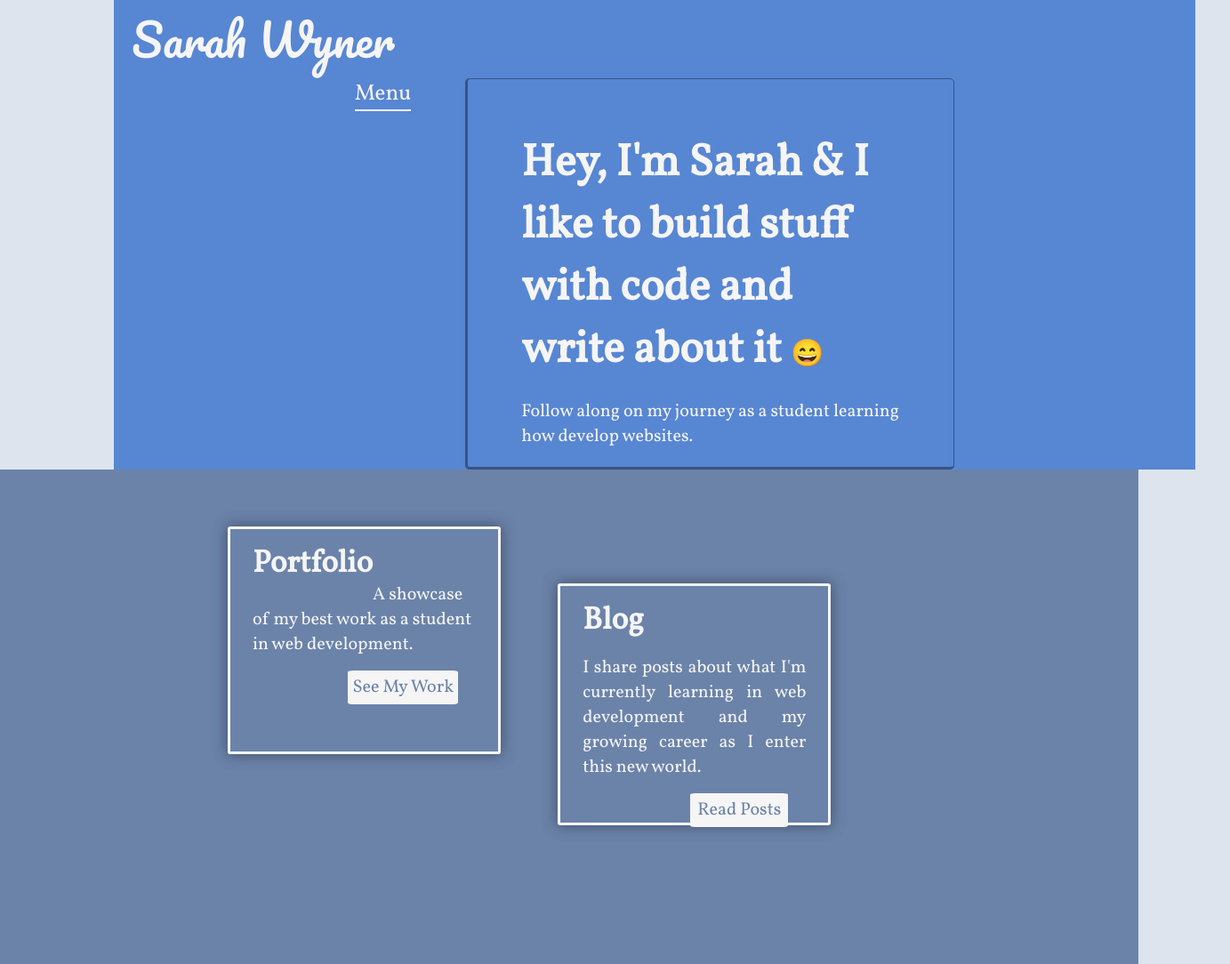
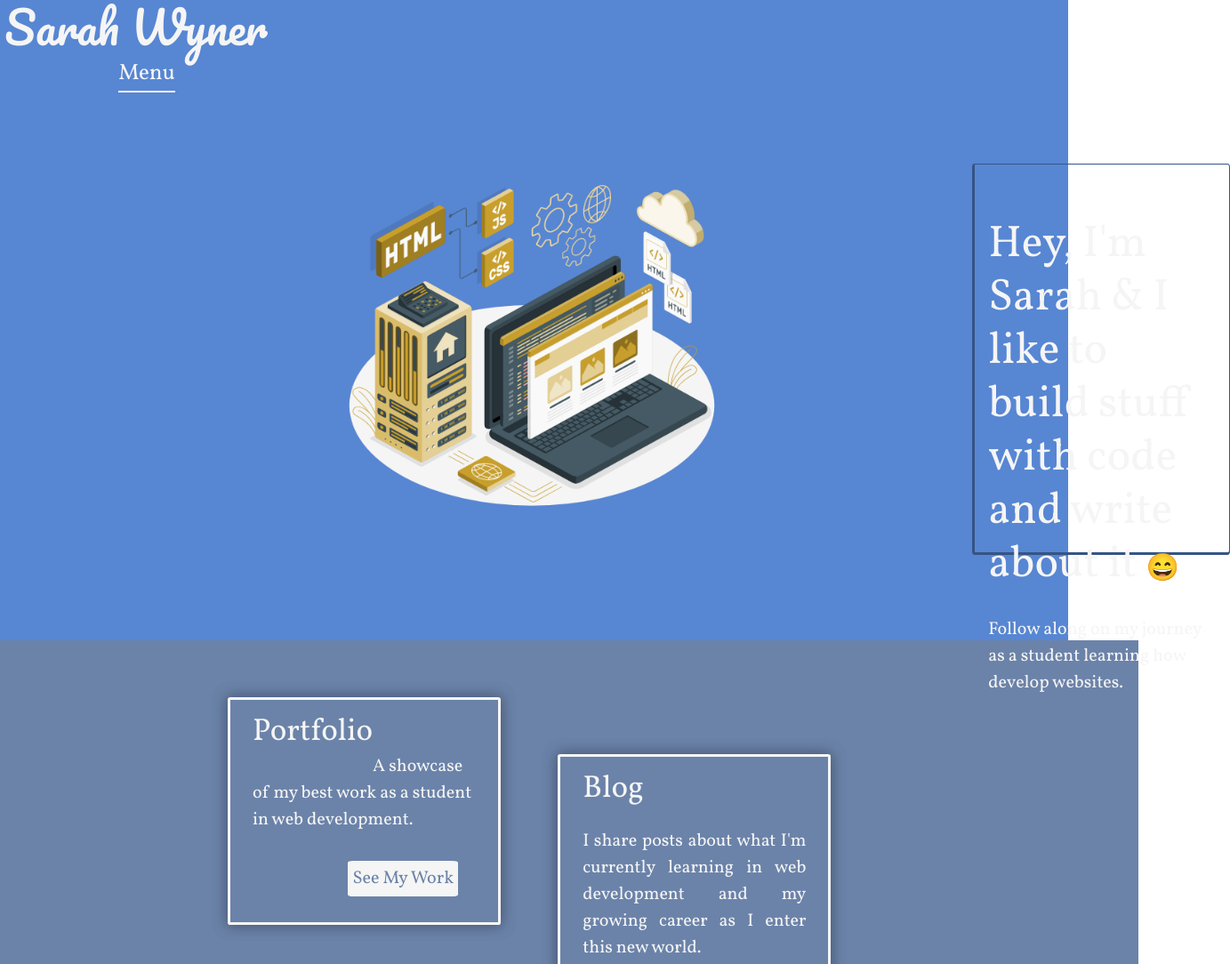
Before and after one commit to swyner97/my-portfolio2, a plain HTML site: page index.html in a window 1280 px wide. Shown: the top 1084 px of the page at 89% size, 1383 px wide, since content can reach past the window. Drawn offline with nearby package versions, Linux system fonts and the light colour scheme.

Commit message:
add animation and bootstrap

```diff
--- a/css/style.css
+++ b/css/style.css
@@ -24,6 +24,15 @@ header h1 {
     padding-left: 20px;
 
 }
+.index {
+  height: 45em;
+}
+
+h1 a {
+  text-decoration: none;
+  color: whitesmoke;
+}
+
 
 p {
     font-family: 'Vollkorn', serif;
@@ -36,16 +45,31 @@ p {
 
 }
 
+#programming {
+  width:450px;
+  height: 400px;
+  background-color: #5786D3;
+  top:5em;
+  left: 15em;
+}
+
 /* portfolio page */
 
-.position-cont {
+/* .position-cont {
     display: flex;
     justify-content: center;
+} */
+
+.position-cont {
+  left: -15%;
+  top: 4em;
+
 }
 
 .position-cont.other-pages {
   width: 130px;
   padding: 0;
+
 }
 
 #folio-page {
@@ -100,6 +124,17 @@ header h1 a{
   border-radius: 1%;
 }
 
+#git-it-done button img {
+  width:450px;
+  height: 250px;
+  border-radius: 1%;
+}
+
+#work-day-scheduler button img {
+  width:450px;
+  height: 250px;
+  border-radius: 1%;
+}
 
 .folio-work.other-pages button {
   border: none;
@@ -171,6 +206,8 @@ header h1 a{
     border-bottom-width: 3px;
     height: 27.5em;
     width: 34.375em;
+    right: -60em;
+    bottom: 20em;
 }
 
 .intro h2 {
--- a/index.html
+++ b/index.html
@@ -6,6 +6,7 @@
     <link rel="preconnect" href="https://fonts.googleapis.com">
     <link rel="preconnect" href="https://fonts.gstatic.com" crossorigin>
     <link href="https://fonts.googleapis.com/css2?family=Pacifico&family=Vollkorn&display=swap" rel="stylesheet">
+    <link rel="stylesheet" href="https://stackpath.bootstrapcdn.com/bootstrap/4.3.1/css/bootstrap.min.css" integrity="sha384-ggOyR0iXCbMQv3Xipma34MD+dH/1fQ784/j6cY/iJTQUOhcWr7x9JvoRxT2MZw1T" crossorigin="anonymous">
     <meta charset="UTF-8">
     <meta http-equiv="X-UA-Compatible" content="IE=edge">
     <meta name="viewport" content="width=device-width, initial-scale=1.0">
@@ -13,9 +14,9 @@
 </head>
 
 <body>
-    <header>
+    <header class= "row justify-content-center index">
         <h1><a href="index.html">Sarah Wyner</a></h1>
-        <div class="position-cont">
+        <div class="position-cont col-sm me-auto">
             <div class="dropdown">
                 <button class="dropbtn">Menu</button>
                 <div class="dropdown-content">
@@ -25,7 +26,10 @@
                     <!-- <a href="#">Contact</a> -->
                 </div>
             </div>
-            <div class="intro">
+            <div>
+                <img id="programming" class ="col-sm me-auto" src = "images/Static website (1).gif" alt= "programming laptop">
+            </div>
+            <div class="intro col-4 ">
                 <h2>Hey, I'm Sarah & I like to build stuff with code and write about it <span>&#128516</span> </h2>
                 <p>
                     Follow along on my journey as a student learning how develop websites.
@@ -76,6 +80,7 @@
                 </button>
             </a>
         </div>
+        <a href="https://storyset.com/online">Online illustrations by Storyset</a>
     </footer>
 </body>
 
```
Also changed, not shown: my-work.html (+15 -1 lines), images/Static website (1).gif (added), images/Static website-amico (1).png (added), images/Static website.gif (added), images/taskmaster-pro.png (added), images/work-day-scheduler.png (added).
